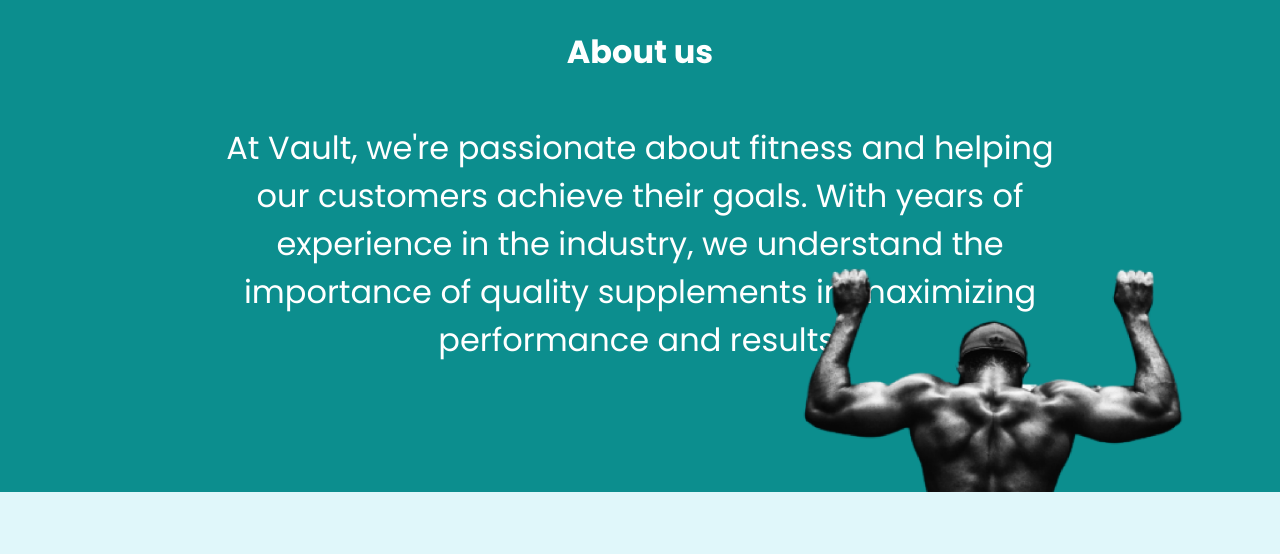
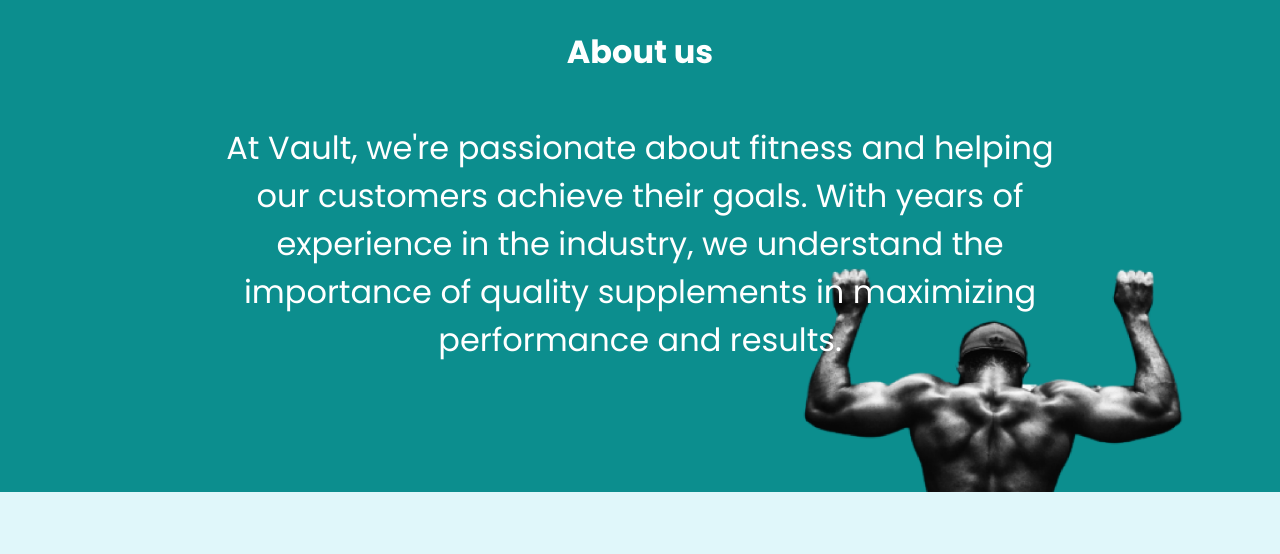
Before and after one commit to ikennarichard/timbu-store, a Next.js app: page / in a window 1280 px wide. Shown: the part 820-1374 px from the top of the page. Built offline with nearby package versions, Linux system fonts and the light colour scheme.

Commit message:
Refactor code

```diff
--- a/app/component/AboutUs.tsx
+++ b/app/component/AboutUs.tsx
@@ -8,7 +8,7 @@ export default function AboutUs() {
     >
       <div className="w-[65%] sm:w-[98%] text-white mx-auto md:relative md:top-[17rem]">
         <h2 className="text-[2rem] font-bold sm:text-2xl">About us</h2>
-        <p className="text-[2rem] max-w-full md:w-[88%] md:mx-auto mt-12 word md:text-[0.875rem] md:mt-[1.2rem]">
+        <p className="text-[2rem] max-w-full md:w-[88%] md:mx-auto mt-12 word md:text-[0.875rem] md:mt-[1.2rem] relative z-10">
           At Vault, we&apos;re passionate about fitness and helping our
           customers achieve their goals. With years of experience in the
           industry, we understand the importance of quality supplements in
@@ -21,7 +21,7 @@ export default function AboutUs() {
         width={500}
         height={0}
         quality={80}
-        className="absolute right-10 -bottom-3 md:hidden"
+        className="absolute right-10 -bottom-3 z-[0] md:hidden"
       />
     </section>
   );
--- a/app/component/Header.tsx
+++ b/app/component/Header.tsx
@@ -25,7 +25,7 @@ export default function Header() {
       )}
     >
       <Logo textColor="black" />
-      <NavBar isOpen={isMenuOpen} />
+      <NavBar isOpen={isMenuOpen} handleMenuToggle={toggleMenu} />
       <div className="flex items-center gap-3">
         <CartIcon />
         <div className="flex items-center gap-2 ml-2 md:hidden">
--- a/app/component/NavBar.tsx
+++ b/app/component/NavBar.tsx
@@ -1,7 +1,12 @@
 import NavLinks from "./NavLink";
 import clsx from "clsx";
 
-export default function NavBar({ isOpen }: { isOpen: boolean }) {
+type NavBarProps = {
+  isOpen: boolean;
+  handleMenuToggle: () => void;
+}
+
+export default function NavBar({ isOpen, handleMenuToggle }: NavBarProps) {
   return (
     <nav
       className={clsx(
@@ -10,7 +15,7 @@ export default function NavBar({ isOpen }: { isOpen: boolean }) {
       )}
     >
       <ul className="flex sm:flex-col gap-6">
-        <NavLinks />
+        <NavLinks handleMenuToggle={handleMenuToggle} />
       </ul>
     </nav>
   );
--- a/app/component/NavLink.tsx
+++ b/app/component/NavLink.tsx
@@ -11,7 +11,11 @@ const links = [
   { name: "FAQ", href: "#faq" },
 ];
 
-export default function NavLinks() {
+type NavLinkProps = {
+  handleMenuToggle: () => void;
+}
+
+export default function NavLinks({handleMenuToggle}: NavLinkProps) {
   const pathname = usePathname();
   return (
     <>
@@ -23,6 +27,7 @@ export default function NavLinks() {
               className={clsx("", {
                 "text-black font-bold": pathname === link.href,
               })}
+              onClick={handleMenuToggle}
             >
               {link.name}
             </Link>
--- a/app/product/[productId]/page.tsx
+++ b/app/product/[productId]/page.tsx
@@ -44,7 +44,7 @@ export default function ProductPage({
 
         {/* product details */}
         <div className="h-fit max-w-[25rem] ps-3 pt-1 flex flex-col gap-8">
-          <h3 className="capitalize font-semibold md:flex md:gap-3 md:text-[1.5rem]">
+          <h3 className="capitalize border-2 font-semibold flex md:gap-3 md:text-[1.5rem]">
             <p>{product!.name}</p> <p>{formatCurrency(product!.price)}</p>
           </h3>
           <p className="md:hidden">
```
